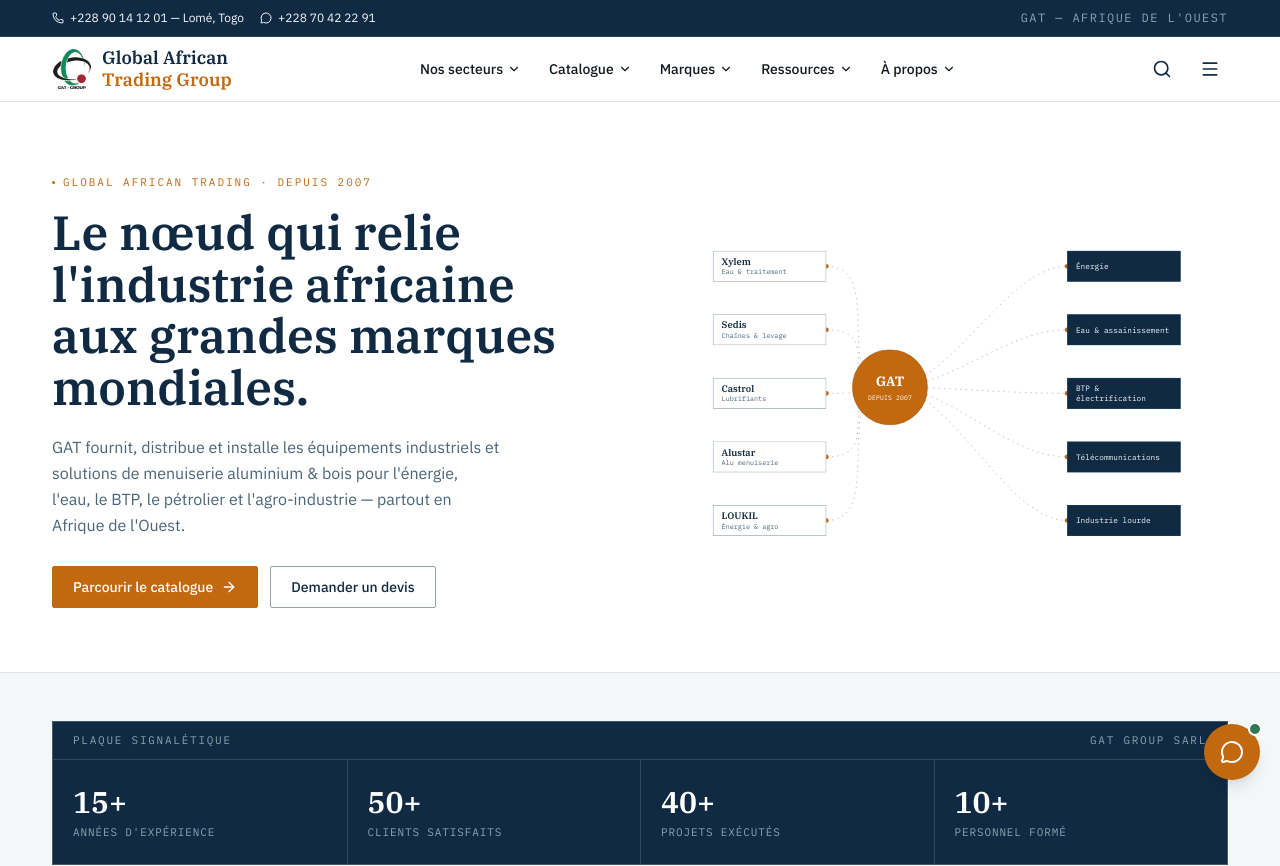
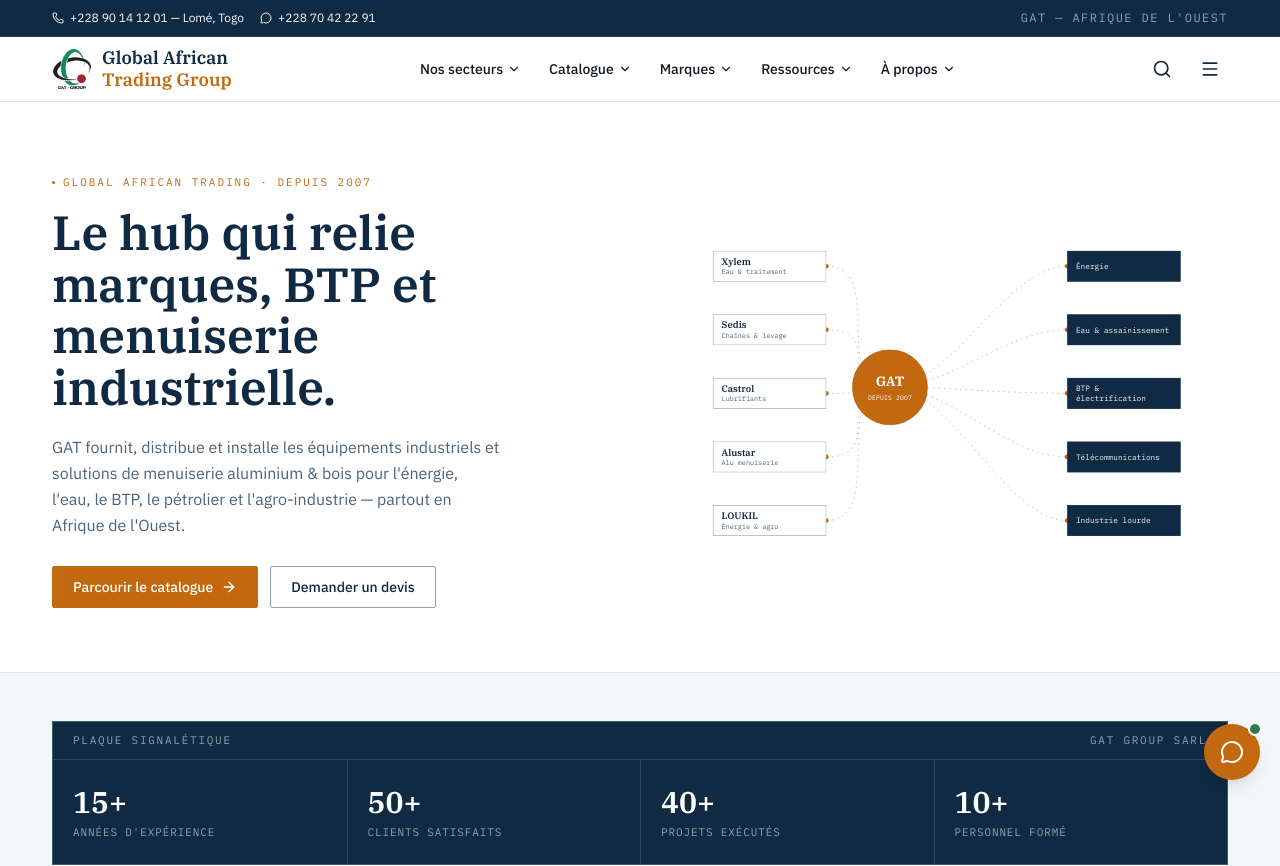
Before and after one commit to delldigital1-gif/gat-group, a Next.js app: page / in a window 1280 px wide. Shown: the top 866 px of the page. Built offline with nearby package versions, Linux system fonts and the light colour scheme.

Commit message:
Rework hero headline to name the three business lines
Replace the generic "hub" phrasing with one that names GAT's actual
three pillars — brand representation, BTP, and industrial carpentry.

```diff
--- a/src/app/page.tsx
+++ b/src/app/page.tsx
@@ -27,7 +27,7 @@ export default function HomePage() {
             <div>
               <Eyebrow>Global African Trading · depuis 2007</Eyebrow>
               <h1 className="mt-4 font-display text-4xl font-semibold leading-[1.08] text-blueprint sm:text-5xl">
-                Le nœud qui relie l&apos;industrie africaine aux grandes marques mondiales.
+                Le hub qui relie marques, BTP et menuiserie industrielle.
               </h1>
               <p className="mt-5 max-w-md text-base leading-relaxed text-steel">
                 GAT fournit, distribue et installe les équipements industriels et solutions de
```
